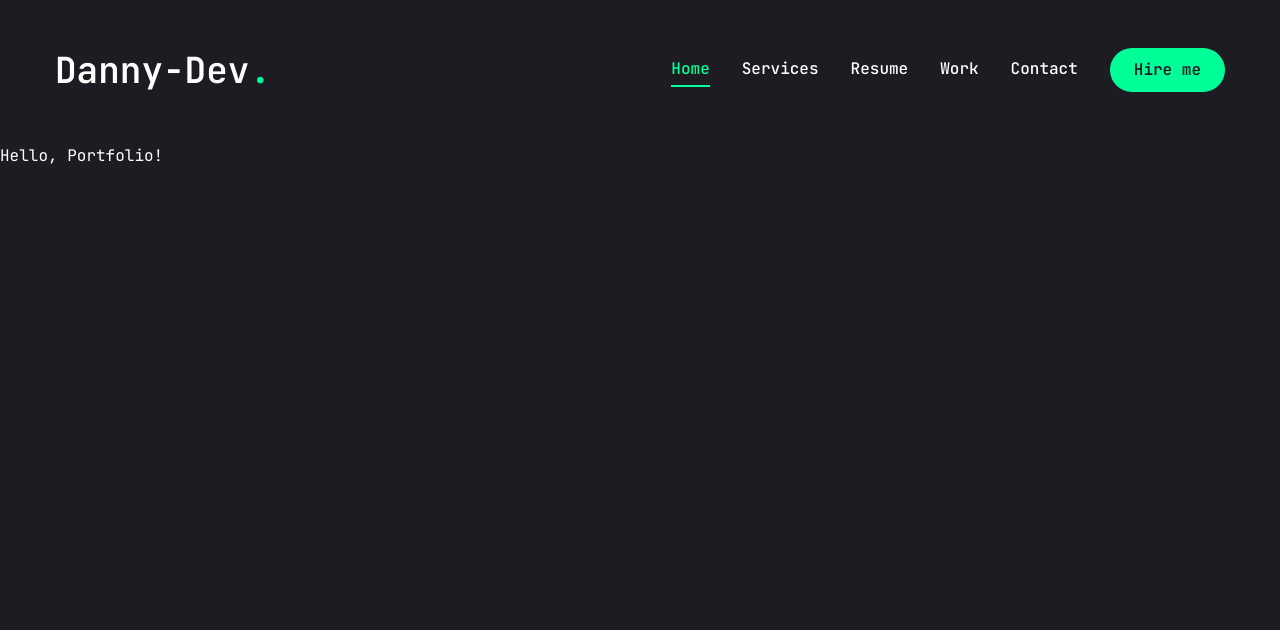
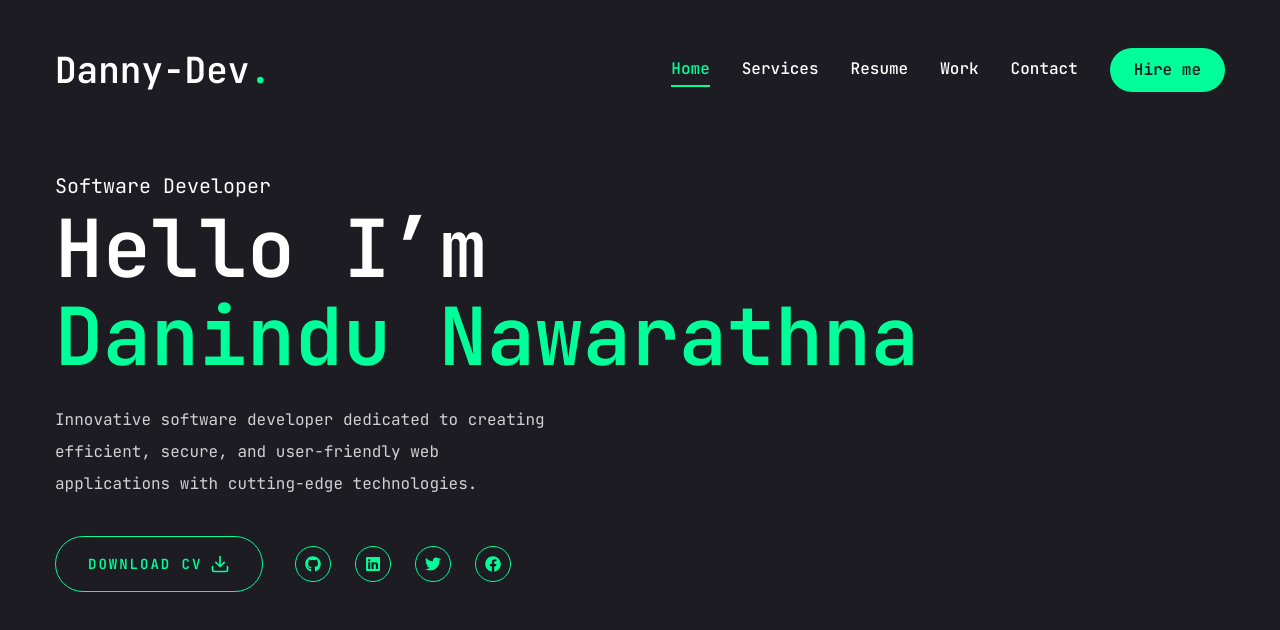
Before and after one commit to Danindu-Seniya/danny-dev-portfolio, a Next.js app: page / in a window 1280 px wide. Shown: the top 630 px of the page. Built offline with nearby package versions, Linux system fonts and the light colour scheme.

Commit message:
Create home page

```diff
--- a/app/globals.css
+++ b/app/globals.css
@@ -6,4 +6,13 @@
   body{
     @apply font-primary bg-primary text-white leading-loose;
   }
+  .h1{
+    @apply text-[48px] xl:text-[80px] leading-[1.1] font-semibold;
+  }
+  .h2{
+    @apply text-[36px] xl:text-[48px] leading-[1.1] font-semibold;
+  }
+  .h3{
+    @apply text-[20px] xl:text-[24px] leading-[1.1] font-semibold;
+  }
 }
--- a/app/page.tsx
+++ b/app/page.tsx
@@ -1,11 +1,46 @@
-import Image from "next/image";
+import Social from "@/components/Social";
+import { Button } from "@/components/ui/button";
+import { FiDownload } from "react-icons/fi";
 
 export default function Home() {
   return (
-    <main>
-      <div>
-        <h1>Hello, Portfolio!</h1>
+    <section className="h-full">
+      <div className="container mx-auto h-full">
+        <div className="flex flex-col xl:flex-row items-center justify-between xl:pt-8 xl:pb-24 ">
+          {/* text */}
+          <div className="text-center xl:text-left">
+            <span className="text-xl">Software Developer</span>
+            <h1 className="h1 mb-6">
+              Hello I&rsquo;m <br />
+              <span className="text-accent">Danindu Nawarathna</span>
+            </h1>
+            <p className="max-w-[500px] mb-9 text-white/80">
+              Innovative software developer dedicated to creating efficient,
+              secure, and user-friendly web applications with cutting-edge
+              technologies.
+            </p>
+            {/* download resume button and socials */}
+            <div className="flex flex-col xl:flex-row items-center gap-8">
+              <Button
+                variant="outline"
+                size="lg"
+                className="uppercase flex items-center gap-2"
+              >
+                <span>Download CV</span>
+                <FiDownload className="text-xl" />
+              </Button>
+              <div className="mb-8 xl:mb-0">
+                <Social
+                  containerStyles="flex gap-6"
+                  iconStyles="w-9 h-9 border border-accent rounded-full flex justify-center items-center text-accent text-base hover:bg-accent hover:text-primary hover:transition-all duration-500"
+                />
+              </div>
+            </div>
+          </div>
+          {/* photo */}
+          <div className="hidden">photo</div>
+        </div>
       </div>
-    </main>
+    </section>
   );
 }
--- /dev/null
+++ b/components/Social.tsx
@@ -0,0 +1,27 @@
+//@ts-nocheck
+import Link from "next/link";
+import { FaGithub, FaLinkedin, FaTwitter, FaFacebook } from "react-icons/fa";
+
+const socials = [
+  { icon: <FaGithub />, path: "https://github.com/Danindu-Seniya" },
+  { icon: <FaLinkedin />, path: "https://www.linkedin.com/in/danindu-nawarathna/" },
+  { icon: <FaTwitter />, path: "https://twitter.com/Danindu_Seniya" },
+  { icon: <FaFacebook />, path: "https://www.facebook.com/danindu.nawarathna" },
+];
+const Social = ({ containerStyles, iconStyles }) => {
+  return (
+    <div className={containerStyles}>
+      {socials.map((item, index) => {
+        return (
+          <Link legacyBehavior key={index} href={item.path} passHref>
+            <a className={iconStyles} target="_blank" rel="noopener noreferrer">
+            {item.icon}
+            </a>
+          </Link>
+        );
+      })}
+    </div>
+  );
+};
+
+export default Social;
```
